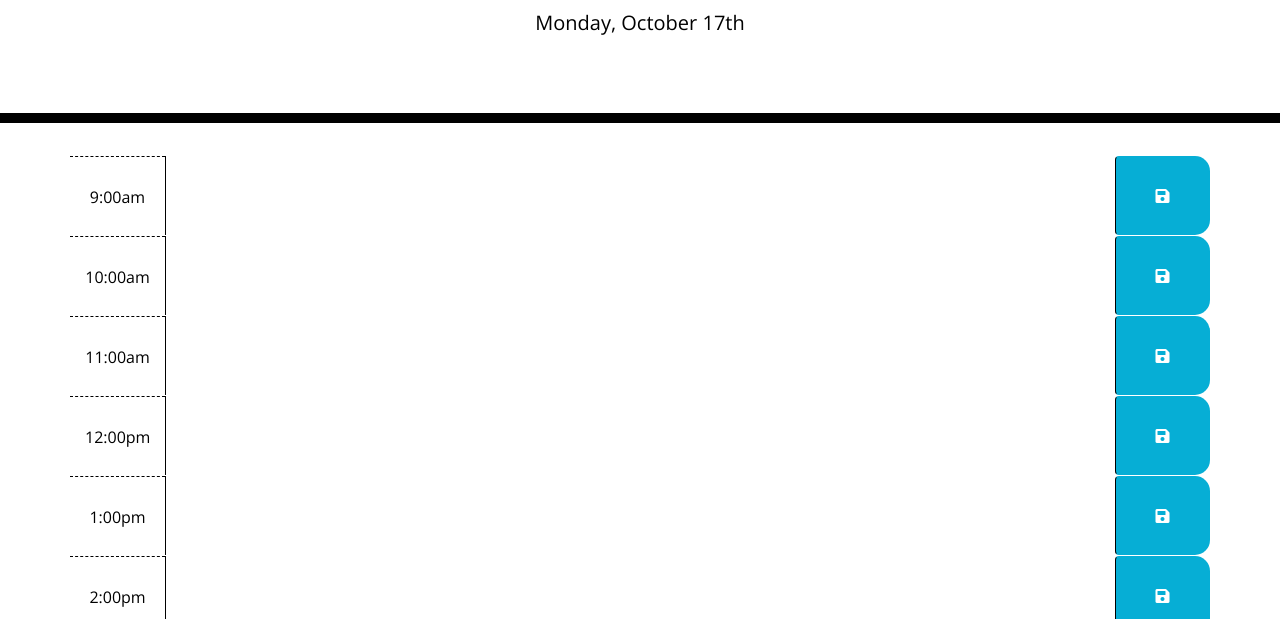
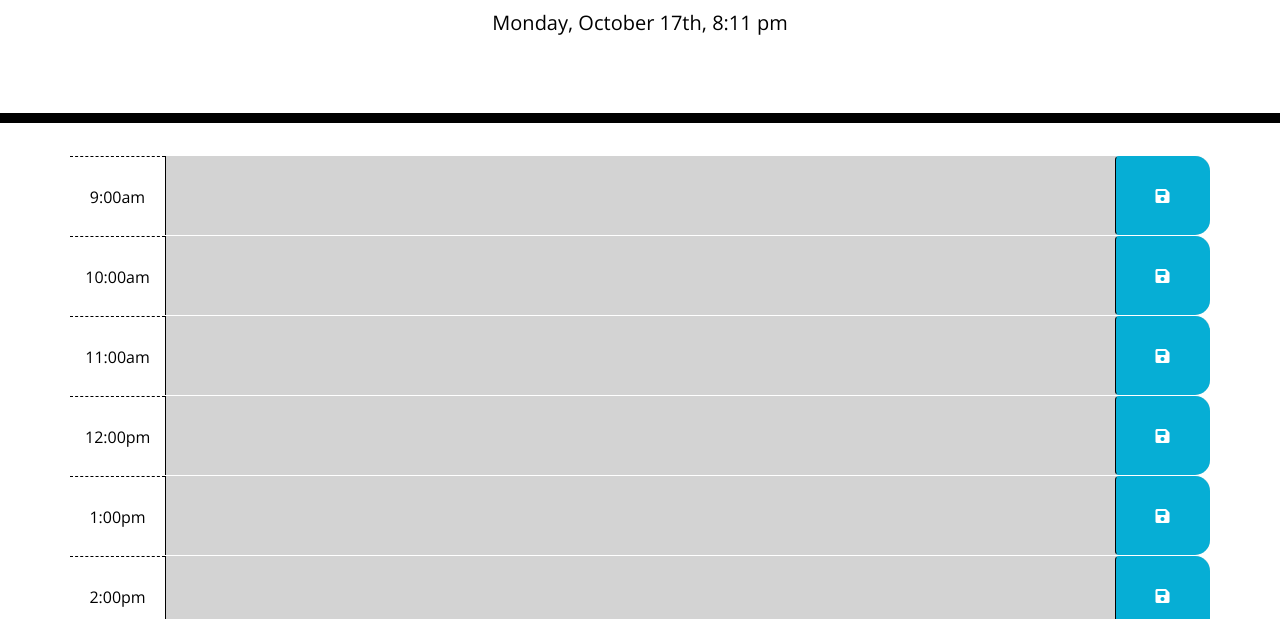
Before and after one commit to sammythyst/work-day-scheduler, a plain HTML site: page index.html in a window 1280 px wide. Shown: the part 181-800 px from the top of the page. Drawn offline with nearby package versions, Linux system fonts and the light colour scheme.

Commit message:
color coded time slots and added time recognition

```diff
--- a/assets/js/script.js
+++ b/assets/js/script.js
@@ -1,20 +1,20 @@
+$(document).ready(function () {
+
     // display current day and date with moment()
-var currentDay = moment().format("dddd, MMMM Do")
+    var currentDay = moment().format("dddd, MMMM Do, h:mm a")
     $("#currentDay").text(currentDay);
-
-// color coding time-blocks based on past, present, or future
 
 
     // using localStorage to create and save tasks throughout the day
-$("#9a .description").val(localStorage.getItem("9a"));
-$("#10a .description").val(localStorage.getItem("10a"));
-$("#11a .description").val(localStorage.getItem("11a"));
-$("#12p .description").val(localStorage.getItem("12p"));
-$("#1p .description").val(localStorage.getItem("1p"));
-$("#2p .description").val(localStorage.getItem("2p"));
-$("#3p .description").val(localStorage.getItem("3p"));
-$("#4p .description").val(localStorage.getItem("4p"));
-$("#5p .description").val(localStorage.getItem("5p"));
+    $("#hour9 .description").val(localStorage.getItem("hour9"));
+    $("#hour10 .description").val(localStorage.getItem("hour10"));
+    $("#hour11 .description").val(localStorage.getItem("hour11"));
+    $("#hour12 .description").val(localStorage.getItem("hour12"));
+    $("#hour13 .description").val(localStorage.getItem("hour13"));
+    $("#hour14 .description").val(localStorage.getItem("hour14"));
+    $("#hour15 .description").val(localStorage.getItem("hour15"));
+    $("#hour16 .description").val(localStorage.getItem("hour16"));
+    $("#hour17 .description").val(localStorage.getItem("hour17"));
 
     // save button
     $(".saveBtn").on("click", function () {
@@ -23,3 +23,30 @@ $(".saveBtn").on("click", function () {
 
         localStorage.setItem(time, text);
     })
+
+    // color coding time-blocks based on past, present, or future
+    function currentHour() {
+        var momentHour = moment().hour();
+
+        $(".time-block").each(function() {
+            var blockHour = parseInt($(this).attr("id").split("hour")[1]);
+            console.log(blockHour, momentHour)
+
+            if (blockHour < momentHour){
+                $(this).addClass("past");
+                $(this).removeClass("present");
+                $(this).removeClass("future");
+            } else if (blockHour === momentHour) {
+                $(this).removeClass("past");
+                $(this).addClass("present");
+                $(this).removeClass("future");
+            } else {
+                $(this).removeClass("past");
+                $(this).removeClass("present");
+                $(this).addClass("future");
+            }
+        })
+    }
+        currentHour();
+
+})
--- a/index.html
+++ b/index.html
@@ -31,7 +31,7 @@
     <div class="container">
       <!-- Timeblocks go here -->
       <!-- 9 am -->
-      <div id="9a" class="row time-block">
+      <div id="hour9" class="row time-block">
         <div class="col-md-1 hour">
           9:00am
         </div>
@@ -41,7 +41,7 @@
       </div>
 
       <!-- 10 am -->
-      <div id="10a" class="row time-block">
+      <div id="hour10" class="row time-block">
         <div class="col-md-1 hour">
           10:00am
         </div>
@@ -51,7 +51,7 @@
       </div>
 
       <!-- 11 am -->
-      <div id="11a" class="row time-block">
+      <div id="hour11" class="row time-block">
         <div class="col-md-1 hour">
           11:00am
         </div>
@@ -61,7 +61,7 @@
       </div>
 
       <!-- 12 pm -->
-      <div id="12p" class="row time-block">
+      <div id="hour12" class="row time-block">
         <div class="col-md-1 hour">
           12:00pm
         </div>
@@ -71,7 +71,7 @@
       </div>
 
       <!-- 1 pm -->
-      <div id="1p" class="row time-block">
+      <div id="hour13" class="row time-block">
         <div class="col-md-1 hour">
           1:00pm
         </div>
@@ -81,7 +81,7 @@
       </div>
 
       <!-- 2 pm -->
-      <div id="2p" class="row time-block">
+      <div id="hour14" class="row time-block">
         <div class="col-md-1 hour">
           2:00pm
         </div>
@@ -91,7 +91,7 @@
       </div>
 
       <!-- 3 pm -->
-      <div id="3p" class="row time-block">
+      <div id="hour15" class="row time-block">
         <div class="col-md-1 hour">
           3:00pm
         </div>
@@ -101,7 +101,7 @@
       </div>
 
       <!-- 4 pm -->
-      <div id="4p" class="row time-block">
+      <div id="hour16" class="row time-block">
         <div class="col-md-1 hour">
           4:00pm
         </div>
@@ -111,7 +111,7 @@
       </div>
 
       <!-- 5 pm -->
-      <div id="5p" class="row time-block">
+      <div id="hour17" class="row time-block">
         <div class="col-md-1 hour">
           5:00pm
         </div>
```
Also changed, not shown: assets/scheduler finished.png (added), 1 other file. Lines whose indentation alone changed are shown as unchanged.
